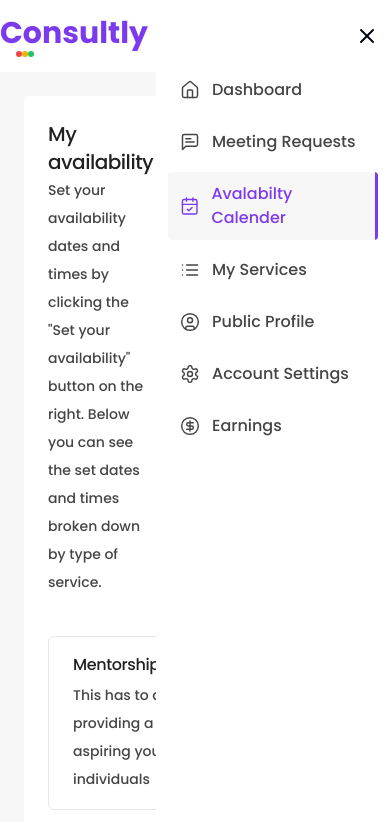
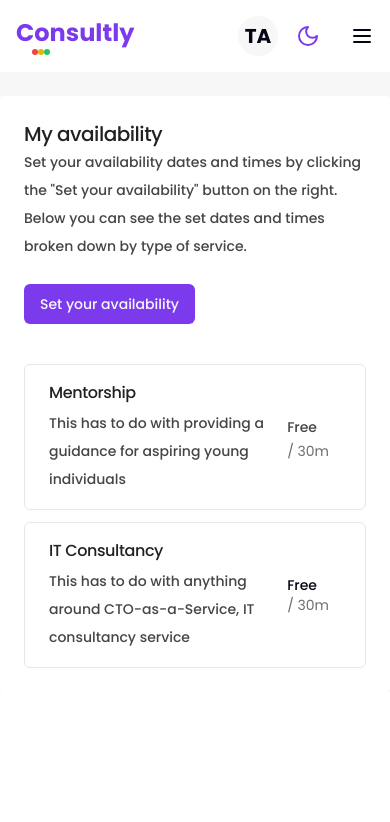
Before and after one commit to Taofeekabdulazeez/consultly-new, a Next.js app: page /dashboard/calender in a window 390 px wide. Shown: the top 822 px of the page. Built offline with nearby package versions, Linux system fonts and the light colour scheme; no server answers.

Commit message:
responsive design

```diff
--- a/app/dashboard/calender/page.tsx
+++ b/app/dashboard/calender/page.tsx
@@ -20,7 +20,7 @@
 export default function Page() {
   return (
     <div className="bg-gray-50 rounded p-6">
-      <div className="grid grid-cols-[1fr_auto] gap-48 mb-10">
+      <div className="grid sm:grid-cols-[1fr_auto] gap-6 sm:gap-48 mb-10">
         <div>
           <Heading>My availability</Heading>
           <P size="sm">
--- a/app/dashboard/layout.tsx
+++ b/app/dashboard/layout.tsx
@@ -18,7 +18,7 @@
     <div className="grid grid-cols-[auto_1fr] md:grid-cols-[240px_1fr] md:grid-rows-[auto_1fr] md:h-[100dvh]">
       <Header />
       <Aside />
-      <main className="md:col-[auto] col-span-full overflow-y-scroll p-6 bg-gray-100">
+      <main className="md:col-[auto] col-span-full overflow-y-scroll md:p-6 bg-gray-100 pt-24 sm:pt-6">
         {children}
       </main>
     </div>
--- a/app/dashboard/meetings/page.tsx
+++ b/app/dashboard/meetings/page.tsx
@@ -18,7 +18,7 @@
   const status = searchParams?.status ?? "all";
   return (
     <div>
-      <div className="flex items-center justify-between mb-6">
+      <div className="flex flex-col md:flex-row items-center justify-between gap-6 mb-6">
         <Heading>Your meetings</Heading>
         <MeetingsFilter />
       </div>
--- a/app/dashboard/services/page.tsx
+++ b/app/dashboard/services/page.tsx
@@ -23,7 +23,7 @@
 export default function Page() {
   return (
     <div className="bg-gray-50 rounded p-6">
-      <div className="grid grid-cols-[1fr_auto] gap-48 mb-10">
+      <div className="grid md:grid-cols-[1fr_auto] gap-6 md:gap-48 mb-10">
         <div>
           <Heading>My Services</Heading>
           <P size="sm">
--- a/components/AppNav.tsx
+++ b/components/AppNav.tsx
@@ -61,18 +61,20 @@
 
   return (
     <nav
-      className={`transition-all fixed bg-gray-50 md:w-auto w-[60vw] right-0 top-0 min-h-screen md:static ${
-        isNavOpen ? "translate-x-full md:translate-x-0" : ""
+      className={`transition-all fixed bg-gray-50 md:w-auto w-[60vw] right-0 top-0 min-h-screen md:static z-10 before:absolute before:content-[''] before:inset-0 before:h-screen before:w-screen before:bg-[rgba(0,_0,_0,_0.05)] before:-translate-x-full before:z-[8] ${
+        !isNavOpen
+          ? "translate-x-full md:translate-x-0 before:hidden"
+          : "before:block"
       }`}
     >
       <Button
         onClick={toggleNav}
         variant="ghost"
         className={`z-10 fixed top-4 md:hidden bg-gray-50 ${
-          isNavOpen ? "right-[60vw] md:right-auto" : "left-[87vw] md:left-auto"
+          !isNavOpen ? "right-[60vw] md:right-auto" : "left-[87vw] md:left-auto"
         }`}
       >
-        {isNavOpen ? <Menu /> : <X />}
+        {!isNavOpen ? <Menu /> : <X />}
       </Button>
       <ul className="flex flex-col p-3 gap-2 mt-14 md:mt-0">
         {navLinks.map((link) => {
--- a/components/Aside.tsx
+++ b/components/Aside.tsx
@@ -7,7 +7,7 @@
 export default function Aside() {
   return (
     <aside className="bg-gray-50 md:row-[1/-1] md:overflow-y-scroll col-start-1 row-start-1 self-center md:self-start">
-      <div className="sm:py-8">
+      <div className="sm:py-8 hidden md:block">
         <Logo />
       </div>
       <MobileProvider>
--- a/components/Header.tsx
+++ b/components/Header.tsx
@@ -6,12 +6,19 @@
 import { Button } from "./ui/button";
 import { MobileProvider } from "@/hooks/useMobileNav";
 import NavToggle from "./NavToggle";
+import Logo from "./Logo";
 
 export default async function Header() {
   const session = await auth();
   console.log(session);
   return (
-    <header className="p-4 flex justify-end items-center gap-3 bg-gray-50">
+    <header className="z-10 p-4 flex justify-between items-center gap-3 bg-gray-50 fixed sm:static w-full">
+      <div>
+        <div className="md:hidden block">
+          <Logo />
+        </div>
+      </div>
+      <div className="flex justify-end items-center gap-3">
         <div className="flex items-center gap-2">
           <div className="flex items-center justify-center h-10 w-10 rounded-full bg-gray-100 relative">
             {session?.user?.image ? (
@@ -26,7 +33,9 @@
               <span className="text-xl font-bold">TA</span>
             )}
           </div>
-        <p className="text-sm font-medium">{session?.user?.name}</p>
+          <p className="text-sm font-medium hidden md:block">
+            {session?.user?.name}
+          </p>
         </div>
 
         <ButtonTheme />
@@ -37,6 +46,7 @@
           </button>
         </form>
         {/* <NavToggle /> */}
+      </div>
     </header>
   );
 }
--- a/components/Logo.tsx
+++ b/components/Logo.tsx
@@ -1,7 +1,9 @@
 export default function Logo() {
   return (
     <div className="flex flex-col mx-auto w-fit">
-      <span className="text-3xl font-extrabold text-primary">Consultly</span>
+      <span className="text-2xl md:text-3xl  font-extrabold text-primary">
+        Consultly
+      </span>
       <div className="flex ml-4">
         <span className="rounded-full inline-block h-1.5 w-1.5 bg-red-500"></span>
         <span className="rounded-full inline-block  h-1.5 w-1.5 bg-yellow-500"></span>
```
Lines whose indentation alone changed are shown as unchanged.
